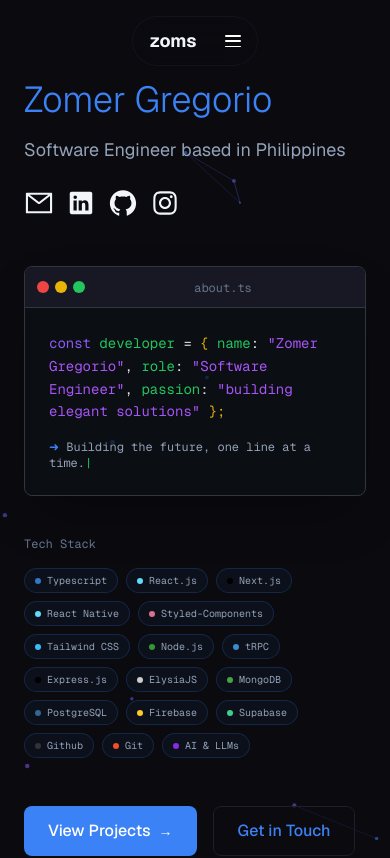
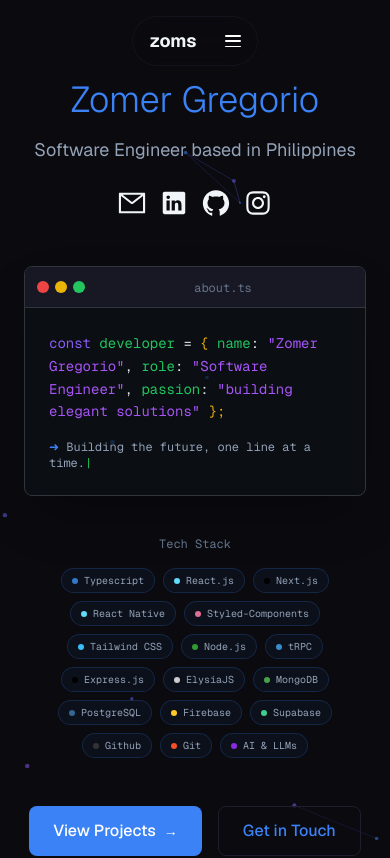
Before and after one commit to zomeru/zoms, a Next.js app: page / in a window 390 px wide. Shown: the top 858 px of the page. Built offline with nearby package versions, Linux system fonts and the light colour scheme; no server answers.

Commit message:
about section updates

```diff
--- a/src/components/Sections/About.tsx
+++ b/src/components/Sections/About.tsx
@@ -12,14 +12,16 @@
     <section id='about' className='min-h-screen flex flex-col justify-center py-20'>
       <div className='grid grid-cols-1 md:grid-cols-2 gap-y-8 md:gap-y-0 md:gap-x-12'>
         <div>
-          <div className='mb-12'>
+          <div className='mb-12 text-center md:text-left'>
             <h1 className='text-4xl md:text-5xl lg:text-6xl font-light mb-4 text-primary'>
               Zomer Gregorio
             </h1>
             <p className='text-lg text-text-secondary mb-6'>
               Software Engineer based in Philippines
             </p>
-            <Socials />
+            <div className='flex justify-center md:justify-start'>
+              <Socials />
+            </div>
           </div>
 
           <TerminalHero
@@ -33,8 +35,10 @@
           />
 
           <div className='mt-10'>
-            <p className='text-xs text-text-muted mb-4 font-mono'>Tech Stack</p>
-            <div className='flex flex-wrap gap-2'>
+            <p className='text-xs text-text-muted mb-4 font-mono text-center md:text-left'>
+              Tech Stack
+            </p>
+            <div className='flex flex-wrap gap-2 justify-center md:justify-start'>
               {technologies.map((tech) => (
                 <TechBadge
                   key={tech.name}
@@ -48,7 +52,7 @@
             </div>
           </div>
 
-          <div className='mt-12 flex flex-wrap gap-4'>
+          <div className='mt-12 flex flex-wrap gap-4 justify-center md:justify-start'>
             <Link
               href='#projects'
               className='inline-flex items-center gap-2 px-6 py-3 bg-primary text-white rounded-lg font-medium transition-all duration-300 hover:bg-primary-hover hover:shadow-[0_0_20px_var(--color-accent-glow)] hover:-translate-y-0.5'
```
